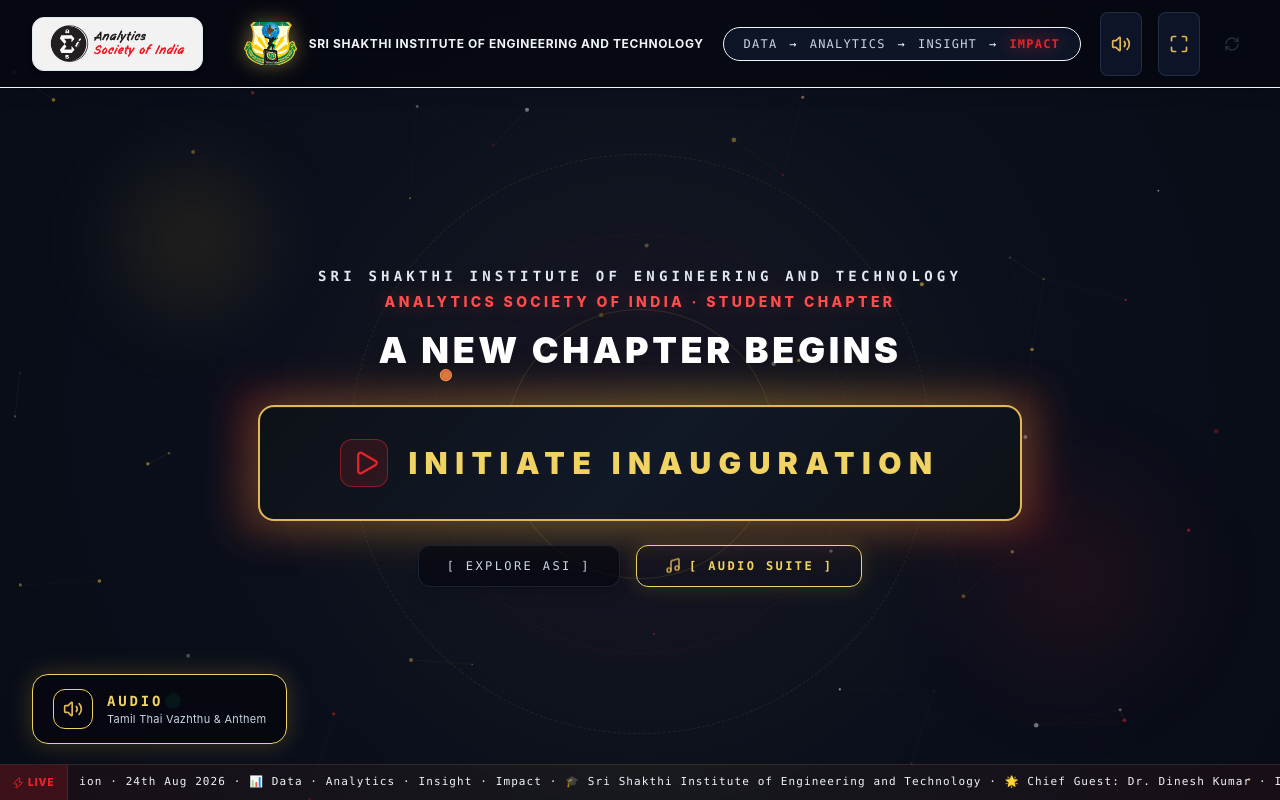
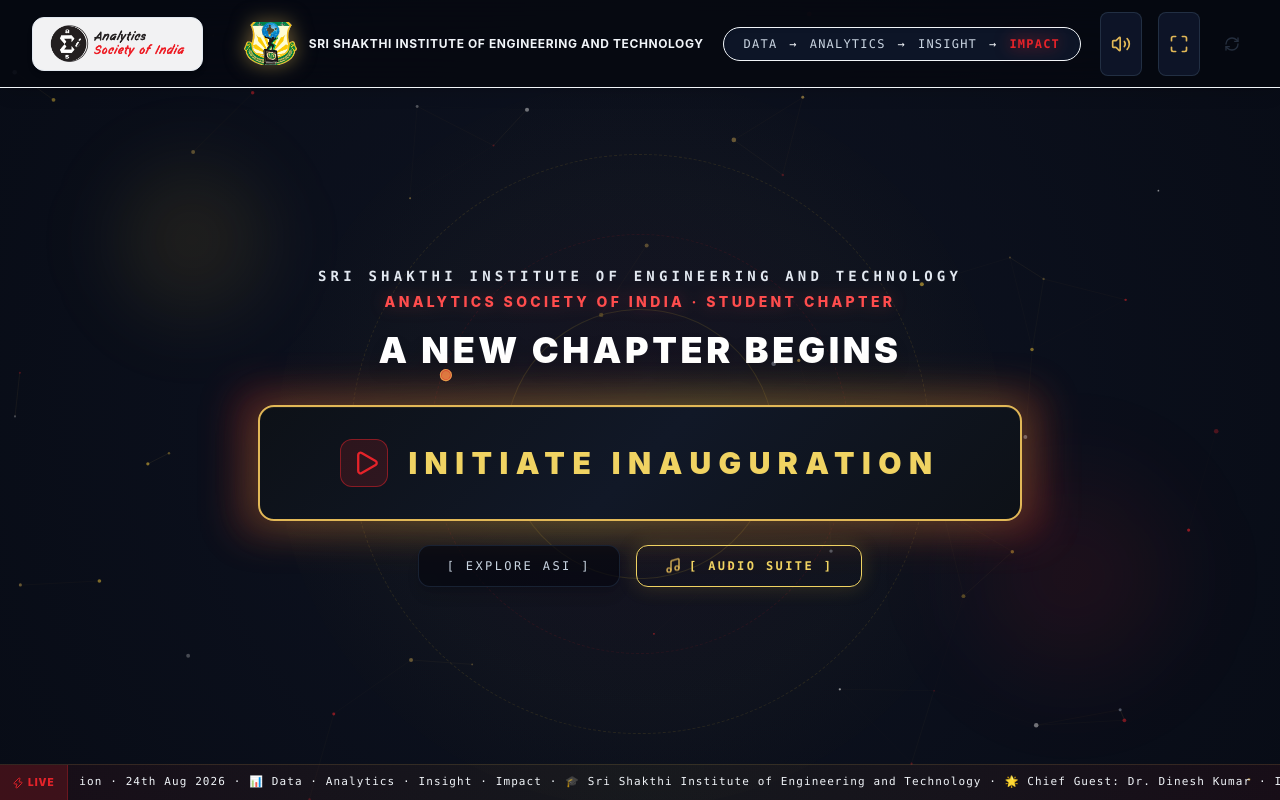
Before and after one commit to ashwinsiva007/asi_inauguration, a React (Vite) app: page / in a window 1280 px wide. Built offline with nearby package versions, Linux system fonts and the light colour scheme.

Commit message:
Apply user requested audio suite UI corrections and enable persistent audio & full screen header

```diff
--- a/src/App.tsx
+++ b/src/App.tsx
@@ -55,7 +55,7 @@
       <DataCanvasBackground stage={stage} touchRipple={touchRipple} />
 
       {/* Top Header Navigation Bar */}
-      {stage !== 'EXPLORE' && stage !== 'AUDIO' && <HeaderBar onReset={handleReset} />}
+      {stage !== 'EXPLORE' && <HeaderBar onReset={handleReset} />}
 
       {/* State Machine Main Container */}
       <section className="relative z-10 flex-1 w-full h-full flex flex-col justify-center items-center">
--- a/src/components/AudioMode.tsx
+++ b/src/components/AudioMode.tsx
@@ -12,8 +12,7 @@
   FileAudio,
   Trash2,
   Radio,
-  Sparkles,
-  Info
+  Sparkles
 } from 'lucide-react';
 import { EVENT_CONFIG } from '../config/eventConfig';
 import { audioEngine } from '../utils/audioEngine';
@@ -36,7 +35,6 @@
   badgeColor: string;
   accentColor: string;
   author: string;
-  description: string;
   defaultPath: string;
   fileInfo: StoredTrackInfo | null;
   objectUrl: string | null;
@@ -52,22 +50,20 @@
     id: 'tamil_thai_vazhthu',
     title: 'Tamil Thai Vazhthu',
     nativeTitle: 'தமிழ்த்தாய் வாழ்த்து',
-    category: 'State Invocation Anthem · Ceremony Opening',
+    category: 'State Invocation Anthem',
     badgeColor: 'border-gold-500/40 text-gold-400 bg-gold-500/10',
     accentColor: '#E2B857',
     author: 'Manonmaniam Sundaram Pillai',
-    description: 'Official invocatory hymn rendered at the auspicious commencement of academic functions in Tamil Nadu.',
     defaultPath: '/assets/audio/tamil-thai-vazhthu.mp3',
   },
   national_anthem: {
     id: 'national_anthem',
     title: 'National Anthem of India',
-    nativeTitle: 'जन गण मन · Jana Gana Mana',
-    category: 'National Anthem · Ceremony Conclusion',
+    nativeTitle: 'Jana Gana Mana',
+    category: 'National Anthem',
     badgeColor: 'border-asi-red/40 text-red-400 bg-asi-red/10',
     accentColor: '#E5232A',
     author: 'Rabindranath Tagore',
-    description: 'Official 52-second National Anthem of the Republic of India rendered with utmost solemnity at the conclusion.',
     defaultPath: '/assets/audio/national-anthem.mp3',
   },
 };
@@ -171,15 +167,13 @@
     const track = tracks[id];
 
     if (!track.objectUrl && !track.defaultPath) {
-      // Synth preview if no audio available
       audioEngine.playReveal();
-      showToast(`Please upload your ${track.title} MP3 file below to play the actual recording.`, 'info');
+      showToast(`Please upload your ${track.title} MP3 file below to play.`, 'info');
       return;
     }
 
     if (currentAudio) {
       currentAudio.play().catch(() => {
-        // Fallback tone
         audioEngine.playConfirmation();
         showToast(`Ready to play: Upload your ${track.title} MP3 file below.`, 'info');
       });
@@ -227,7 +221,7 @@
     if (!file) return;
 
     try {
-      // Save to IndexedDB
+      // Save permanently to IndexedDB
       const storedInfo = await saveAudioTrack(id, file);
       const url = URL.createObjectURL(file);
 
@@ -249,7 +243,7 @@
       }));
 
       audioEngine.playConfirmation();
-      showToast(`Uploaded "${file.name}" for ${tracks[id].title}! Ready to play.`, 'success');
+      showToast(`Saved "${file.name}" permanently for ${tracks[id].title}!`, 'success');
     } catch (err) {
       console.error('File upload error:', err);
       showToast(`Failed to upload audio file.`, 'error');
@@ -294,7 +288,7 @@
       animate={{ opacity: 1, scale: 1 }}
       exit={{ opacity: 0, scale: 0.95 }}
       transition={{ duration: 0.4 }}
-      className="relative z-30 w-full h-[calc(100vh-5.5rem)] overflow-y-auto px-4 sm:px-8 py-6 select-none flex flex-col justify-between"
+      className="relative z-30 w-full h-[calc(100vh-5.5rem)] overflow-y-auto px-4 sm:px-8 py-4 select-none flex flex-col justify-between"
     >
       {/* Toast Notification */}
       <AnimatePresence>
@@ -320,13 +314,13 @@
       </AnimatePresence>
 
       {/* Top Bar Navigation */}
-      <div className="flex items-center justify-between pb-6 border-b border-slate-800/80">
+      <div className="flex items-center justify-between pb-3 border-b border-slate-800/80">
         <button
           onClick={() => {
             audioEngine.playTouch();
             onExit();
           }}
-          className="flex items-center space-x-2 px-4 py-2.5 rounded-xl border border-gold-500/40 bg-slate-900/90 hover:bg-gold-500/10 text-gold-300 hover:text-gold-200 transition-all text-xs sm:text-sm font-mono tracking-wider uppercase cursor-pointer group shadow-lg"
+          className="flex items-center space-x-2 px-4 py-2 rounded-xl border border-gold-500/40 bg-slate-900/90 hover:bg-gold-500/10 text-gold-300 hover:text-gold-200 transition-all text-xs sm:text-sm font-mono tracking-wider uppercase cursor-pointer group shadow-lg"
         >
           <ArrowLeft className="w-4 h-4 group-hover:-translate-x-1 transition-transform text-gold-400" />
           <span>Back to Inauguration</span>
@@ -343,14 +337,14 @@
       </div>
 
       {/* Header Title Section */}
-      <div className="text-center my-4">
+      <div className="text-center my-2">
         <span className="text-xs font-mono tracking-[0.25em] text-gold-400 uppercase font-semibold">
           {EVENT_CONFIG.institution}
         </span>
-        <h1 className="text-2xl sm:text-4xl font-black tracking-wider text-white mt-1 uppercase drop-shadow-md">
+        <h1 className="text-2xl sm:text-3xl font-black tracking-wider text-white mt-0.5 uppercase drop-shadow-md">
           Ceremonial Audio Suite
         </h1>
-        <p className="text-xs sm:text-sm text-slate-400 max-w-xl mx-auto mt-1 font-sans">
+        <p className="text-xs text-slate-400 max-w-xl mx-auto mt-0.5 font-sans">
           Official Anthems &amp; Invocations for the Analytics Society of India Student Chapter Inauguration
         </p>
       </div>
@@ -458,7 +452,7 @@
                     {isUploaded ? (
                       <span className="flex items-center space-x-1 text-[11px] font-mono text-emerald-400 bg-emerald-950/60 px-2.5 py-0.5 rounded-full border border-emerald-500/30">
                         <CheckCircle2 className="w-3 h-3" />
-                        <span>Custom Audio Ready</span>
+                        <span>Custom Audio Saved</span>
                       </span>
                     ) : (
                       <span className="flex items-center space-x-1 text-[11px] font-mono text-gold-400/80 bg-gold-950/40 px-2.5 py-0.5 rounded-full border border-gold-500/20">
@@ -476,9 +470,6 @@
                 <div className="text-base sm:text-lg font-semibold tracking-wider text-gold-400 mt-0.5">
                   {track.nativeTitle}
                 </div>
-                <p className="text-xs text-slate-400 mt-2 line-clamp-2 leading-relaxed">
-                  {track.description}
-                </p>
               </div>
 
               {/* Audio Spectrum Waveform Visualizer (Animated) */}
@@ -637,19 +628,6 @@
           );
         })}
       </div>
-
-      {/* Footer Info Notice */}
-      <div className="mt-6 pt-4 border-t border-slate-800/80 flex flex-col sm:flex-row items-center justify-between text-xs text-slate-400 font-mono gap-2 text-center sm:text-left">
-        <div className="flex items-center space-x-2 text-slate-400">
-          <Info className="w-4 h-4 text-gold-400 shrink-0" />
-          <span>
-            <strong>Ceremony Protocol:</strong> 1. Tamil Thai Vazhthu (Opening) → 2. Inaugurate → 3. National Anthem (Closing)
-          </span>
-        </div>
-        <span className="text-[11px] text-slate-400">
-          Uploaded MP3s are cached locally in browser for seamless demo playback.
-        </span>
-      </div>
     </motion.div>
   );
 };
--- a/src/components/Stage1Dashboard.tsx
+++ b/src/components/Stage1Dashboard.tsx
@@ -1,6 +1,6 @@
 import { useState } from 'react';
 import { motion } from 'framer-motion';
-import { Play, Zap, Music, Volume2 } from 'lucide-react';
+import { Play, Zap, Music } from 'lucide-react';
 import { EVENT_CONFIG } from '../config/eventConfig';
 import { audioEngine } from '../utils/audioEngine';
 
@@ -190,43 +190,6 @@
         </motion.div>
       </div>
 
-      {/* Floating AUDIO Button on Left Corner */}
-      <motion.div
-        initial={{ opacity: 0, x: -30 }}
-        animate={{ opacity: 1, x: 0 }}
-        transition={{ delay: 0.85, duration: 0.6 }}
-        className="absolute bottom-14 left-6 sm:left-8 z-30"
-      >
-        <button
-          id="audio-corner-btn"
-          onClick={() => {
-            audioEngine.playTouch();
-            onAudio();
-          }}
-          onTouchStart={() => {
-            audioEngine.playTouch();
-            onAudio();
-          }}
-          title="Ceremonial Audio: Tamil Thai Vazhthu & National Anthem"
-          className="group relative flex items-center space-x-3.5 px-5 py-3.5 rounded-2xl border border-gold-500/50 bg-slate-950/85 hover:bg-slate-900 text-gold-300 hover:text-gold-100 transition-all duration-300 shadow-[0_0_25px_rgba(212,175,55,0.25)] hover:shadow-[0_0_35px_rgba(212,175,55,0.45)] cursor-pointer backdrop-blur-xl active:scale-95"
-        >
-          <div className="w-10 h-10 rounded-xl bg-gold-500/15 border border-gold-500/40 flex items-center justify-center group-hover:scale-110 transition-transform shadow-inner">
-            <Volume2 className="w-5 h-5 text-gold-400 group-hover:animate-pulse" />
-          </div>
-          <div className="flex flex-col text-left">
-            <div className="flex items-center space-x-1.5">
-              <span className="text-sm font-black font-mono tracking-[0.2em] uppercase text-gold-300 group-hover:text-gold-200">
-                AUDIO
-              </span>
-              <span className="w-2 h-2 rounded-full bg-emerald-400 animate-ping" />
-            </div>
-            <span className="text-[11px] text-slate-300 font-sans tracking-wide">
-              Tamil Thai Vazhthu &amp; Anthem
-            </span>
-          </div>
-        </button>
-      </motion.div>
-
       {/* Live ticker */}
       <motion.div
         initial={{ opacity: 0, y: 20 }} animate={{ opacity: 1, y: 0 }}
```
